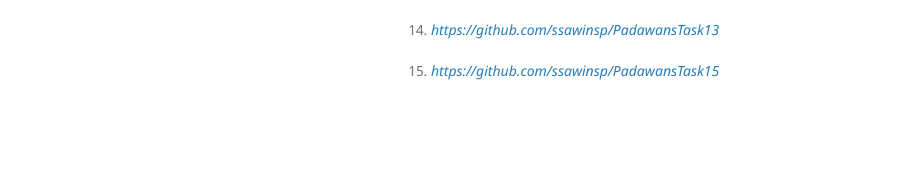
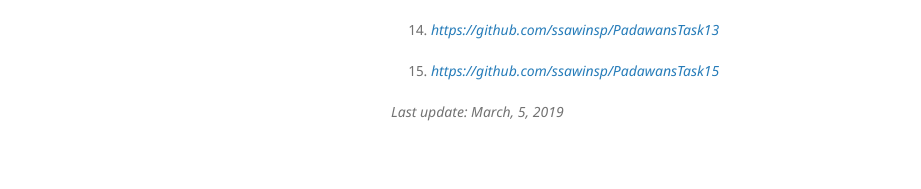
Before and after one commit to npovalyaeva/npovalyaeva.github.io, a Jekyll site: the page built from index.md, in a window 1280 px wide. Shown: the part 942-1131 px from the top of the page, without its empty margins (179-1100 px from the left). Built offline with Jekyll 4.4.1, drawn with Linux system fonts in a browser that asks for light colours; our own code applies the rules of GitHub Pages for plain Markdown files; before the commit the page ends 1093 px from its top, so only the background shows below that.

Commit message:
Update index.md

```diff
--- a/index.md
+++ b/index.md
@@ -41,3 +41,7 @@ I study Software of Information Technology in Belarusian State University of Inf
 14. *[https://github.com/ssawinsp/PadawansTask13](https://github.com/ssawinsp/PadawansTask13)*
 
 15. *[https://github.com/ssawinsp/PadawansTask15](https://github.com/ssawinsp/PadawansTask15)*
+
+
+
+*Last update: March, 5, 2019*
```
